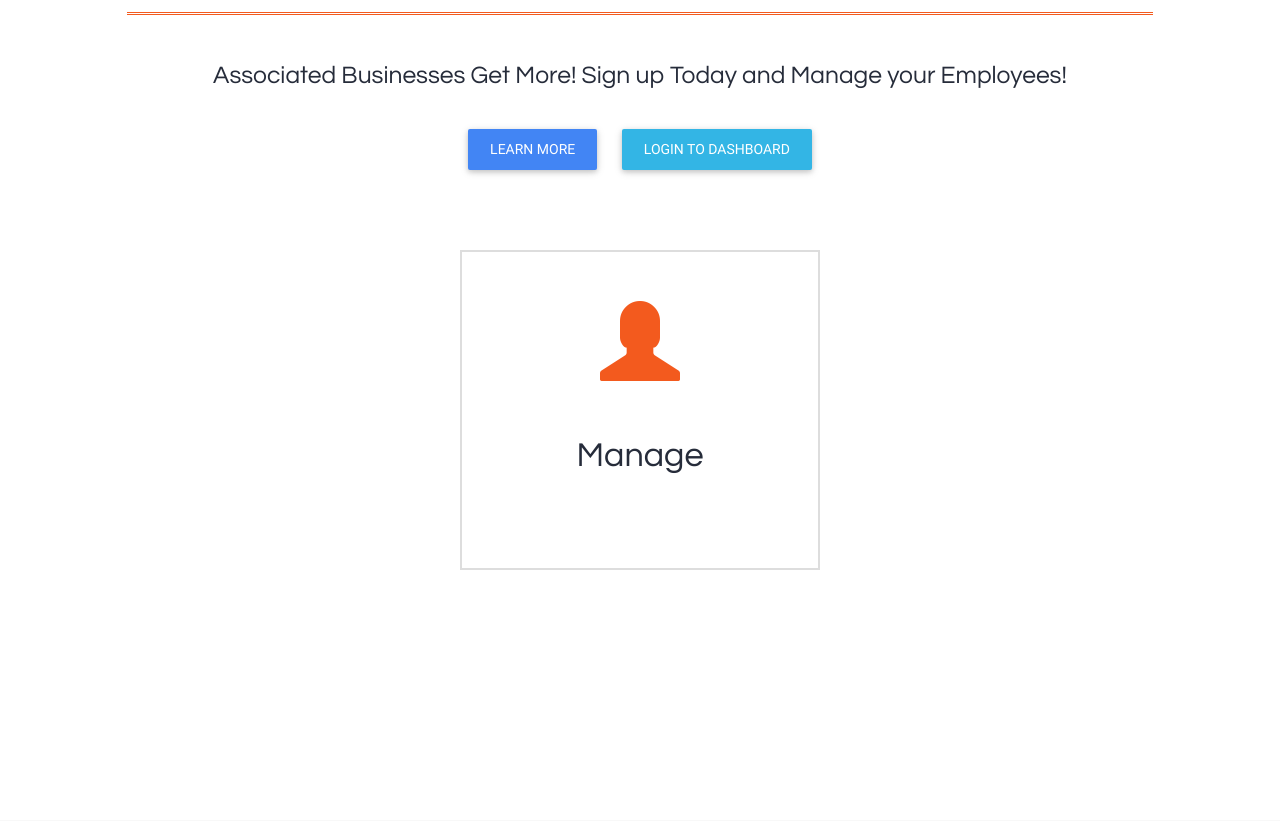
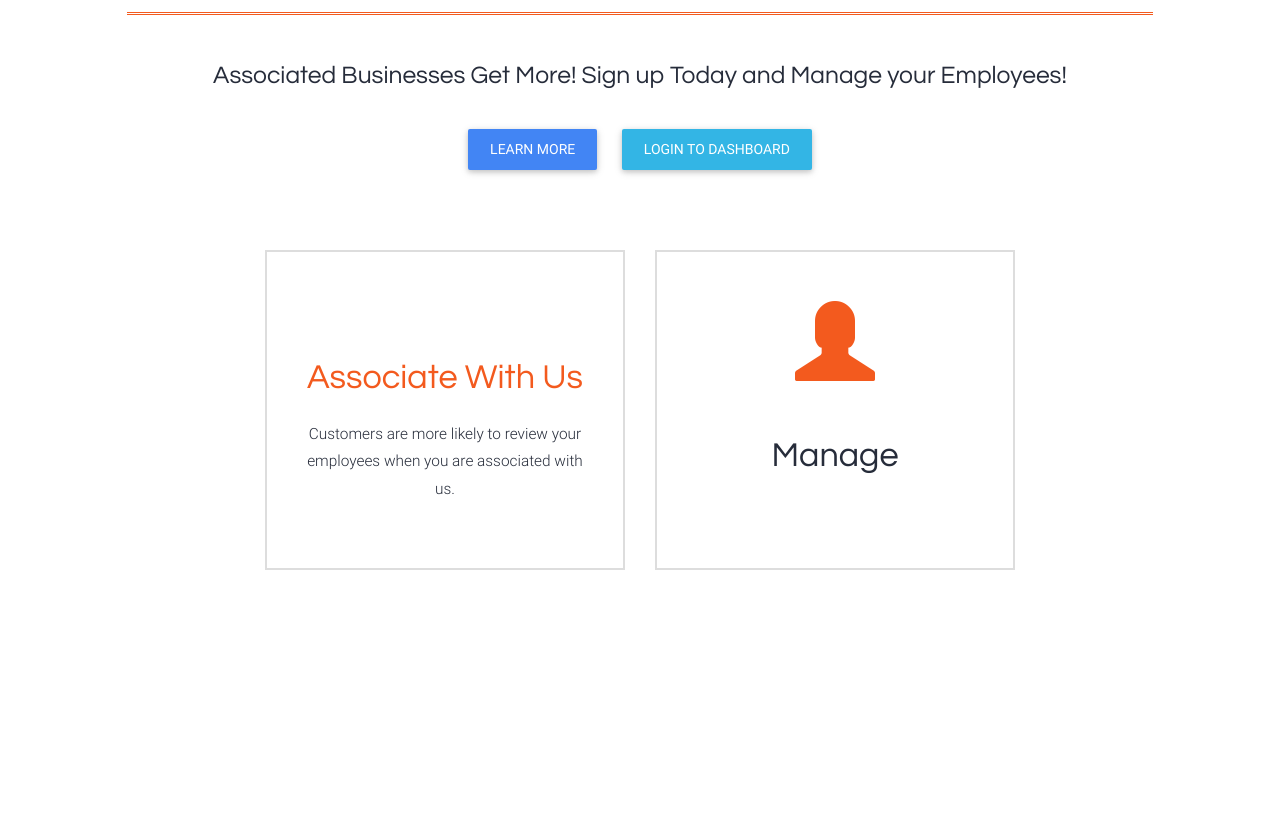
Before and after one commit to troyGH/Cudos, a CodeIgniter app: page /Cudos/ in a window 1280 px wide. Shown: the part 3671-4492 px from the top of the page. Run offline with CodeIgniter, Linux system fonts and the light colour scheme; grey boxes labelled with a size stand in for pictures from a placeholder-image service; some libraries are stand-ins or nearby versions.

Commit message:
minor changes

```diff
--- a/application/views/home_view.php
+++ b/application/views/home_view.php
@@ -37,6 +37,17 @@ font-weight: 300;
   transition: all 0.5s ease;
 }
 
+.feature-static {
+  width: 100%;
+  height: 320px;
+  margin: 20px 0;
+  text-align: center;
+  border: 2px solid #ddd;
+  -webkit-transition: all 0.5s ease;
+  transition: all 0.5s ease;
+}
+
+
 .feature .icon-holder {
   color: #f35a1e;
   position: relative;
@@ -56,8 +67,19 @@ font-weight: 300;
   transition: all 600ms cubic-bezier(0.68, -0.55, 0.265, 1.55);
 }
 
+.feature-static .heading {
+  position: relative;
+  top: 90px;
+  color: #f35a1e;
+}
+
 .feature:hover {
   border-color: #039be5;
+}
+
+.feature-static:hover {
+  border-color: #039be5;
+  top: -30px;
 }
 
 .feature:hover .icon-holder {
@@ -78,6 +100,16 @@ font-weight: 300;
   -webkit-transform: scale(0);
   -ms-transform: scale(0);
   transform: scale(0);
+}
+
+
+.feature-static .description {
+  font-size: 1.1em;
+  width: 80%;
+  margin: 0 auto;
+  padding-top: 100px;
+  color: #262C3A;
+
 }
 
 .feature:hover .description {
@@ -427,7 +459,14 @@ function redirect() {
          <p><a class="btn btn-embossed btn-primary" href="<?php echo base_url(); ?>index.php/associatedbusiness" role="button">Learn More</a>
          <a class="btn btn-embossed btn-info" href="<?php echo base_url(); ?>index.php/admin/login" role="button">Login to Dashboard</a></p>
             <div class="row features">
-            <div class="col-md-4"></div>
+            <div class="col-md-2"></div>
+            <a href="<?php echo base_url(); ?>admin/signup" ><div class="col-md-4 wow fadeInUp">
+          <div class="feature-static">
+
+            <h4 class="heading">Associate With Us</h4>
+            <p class="description">Customers are more likely to review your employees when you are associated with us.</p>
+          </div>
+        </div></a>
         <div class="col-md-4 wow fadeInUp">
           <div class="feature">
             <div class="icon-holder">
@@ -437,7 +476,7 @@ function redirect() {
             <p class="description">Got a new employee? Or some employees are no longer are employees of your business? Make sure to update the list of your employees in your dashboard.</p>
           </div>
         </div>
-       <div class="col-md-4"></div>
+       <div class="col-md-2"></div>
       </div>
 
 </div> <!-- /container -->
--- a/application/views/login_view.php
+++ b/application/views/login_view.php
@@ -10,7 +10,7 @@
 
 <div id="slideBox">
   <div class="topLayer">
-    <div class="left">
+    <div class="leftpart">
       <div class="content">
         <h2>Sign Up</h2>
 				<?php $attributes = array("id" => "register-form", "class" => "text-left");
@@ -45,7 +45,7 @@
 
       </div>
     </div>
-    <div class="right">
+    <div class="rightpart">
       <div class="content">
         <h2>Login</h2>
 				<?php $attributes = array("id" => "login-form", "class" => "text-left");
--- a/assets/css/login_register.css
+++ b/assets/css/login_register.css
@@ -52,18 +52,18 @@
   left: -100%;
 }
 
-.left {
+.leftpart {
   width: 50%;
   height: 100%;
   background: #2C3034;
   left: 0;
   position: absolute;
 }
-.left input{
+.leftpart input{
   color: #ffa154;
 }
 
-.right {
+.rightpart {
   width: 50%;
   height: 100%;
   background: #f9f9f9;
@@ -115,12 +115,12 @@ button:hover {
   box-shadow: none;
 }
 
-.right .off:hover {
+.rightpart .off:hover {
   background: #eee;
   color:  #ffa154;
   box-shadow: none;
 }
-.left .off:hover {
+.leftpart .off:hover {
   box-shadow: none;
   color:  #ffa154;
   background:  #ffa154;
```
